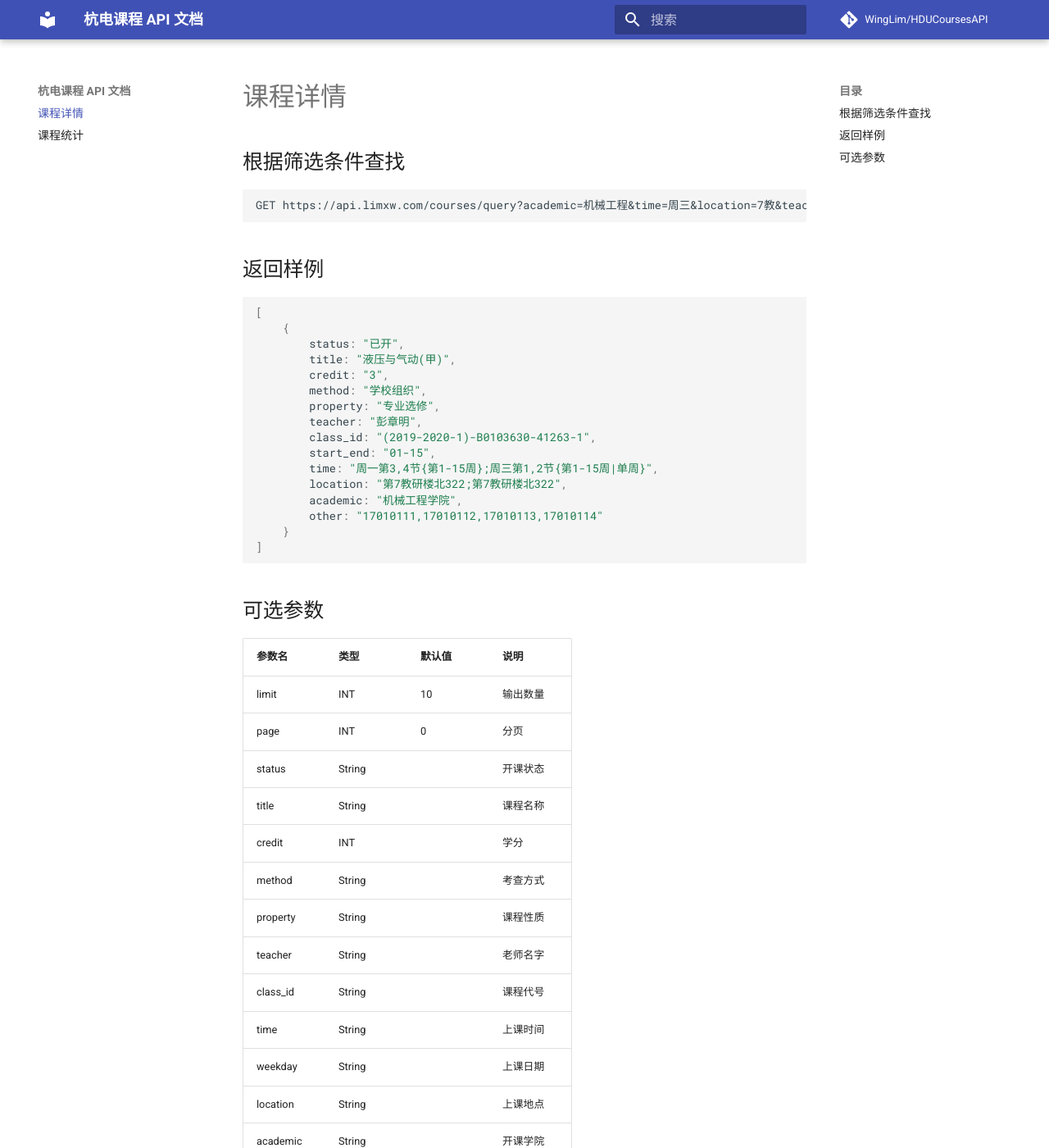
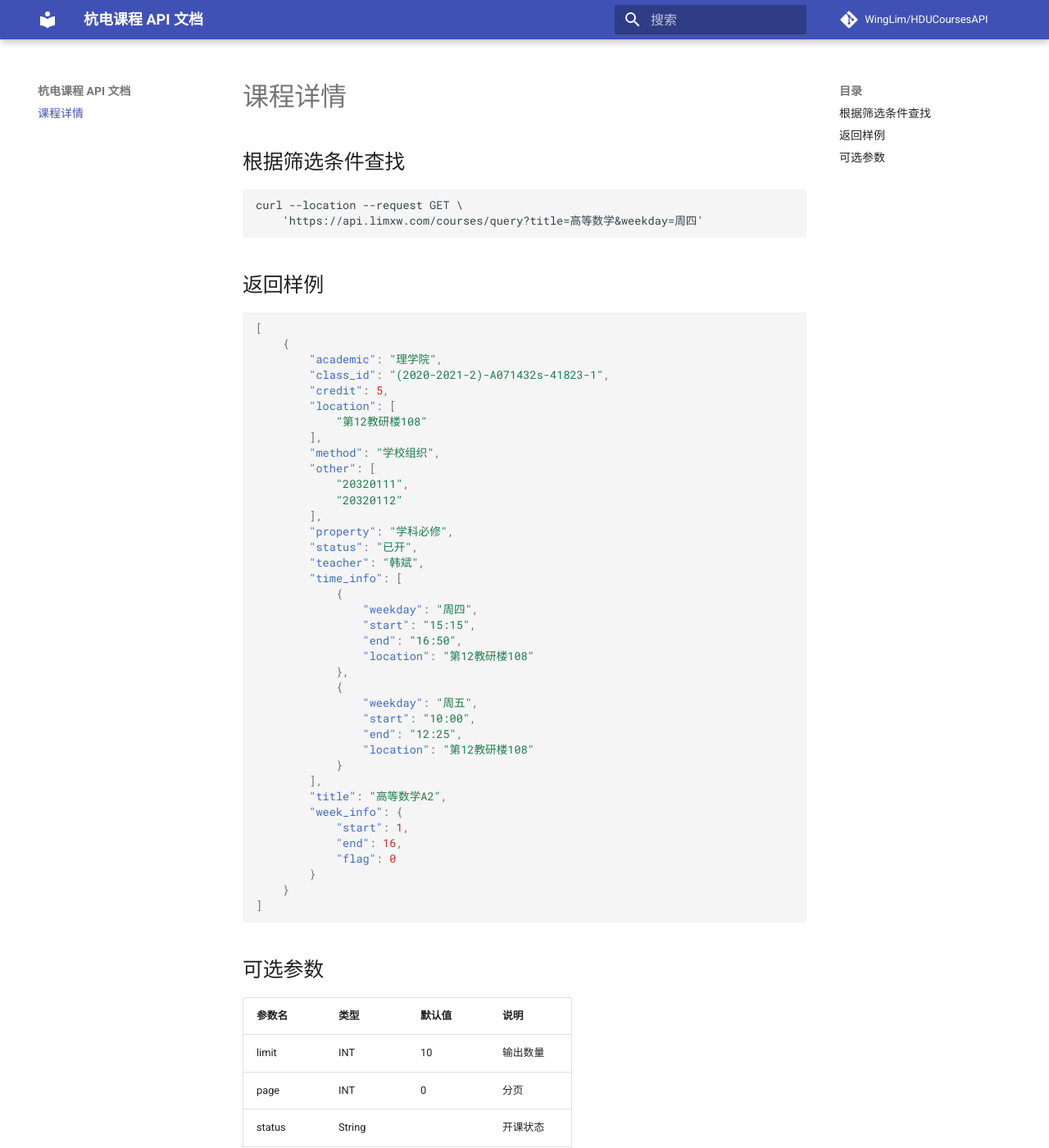
Before and after one commit to WingLim/HDUCoursesAPI, an MkDocs documentation site: the page built from docs/index.md, in a window 1280 px wide and 1400 px high. Shown: the whole window at 82% size. Built offline with MkDocs 1.6.1 and Material for MkDocs 9.7.7, drawn with Linux system fonts in a browser that asks for light colours; comment, search, counter and statistics services are not loaded.

Commit message:
docs: update api doc

````diff
--- a/docs/index.md
+++ b/docs/index.md
@@ -1,6 +1,7 @@
 ## 根据筛选条件查找
 ```url
-GET https://api.limxw.com/courses/query?academic=机械工程&time=周三&location=7教&teacher=彭章明&credit=3
+curl --location --request GET \
+    'https://api.limxw.com/courses/query?title=高等数学&weekday=周四'
 ```
 
 
@@ -8,18 +9,40 @@ GET https://api.limxw.com/courses/query?academic=机械工程&time=周三&locati
 ```json
 [
     {
-        status: "已开",
-        title: "液压与气动(甲)",
-        credit: "3",
-        method: "学校组织",
-        property: "专业选修",
-        teacher: "彭章明",
-        class_id: "(2019-2020-1)-B0103630-41263-1",
-        start_end: "01-15",
-        time: "周一第3,4节{第1-15周};周三第1,2节{第1-15周|单周}",
-        location: "第7教研楼北322;第7教研楼北322",
-        academic: "机械工程学院",
-        other: "17010111,17010112,17010113,17010114"
+        "academic": "理学院",
+        "class_id": "(2020-2021-2)-A071432s-41823-1",
+        "credit": 5,
+        "location": [
+            "第12教研楼108"
+        ],
+        "method": "学校组织",
+        "other": [
+            "20320111",
+            "20320112"
+        ],
+        "property": "学科必修",
+        "status": "已开",
+        "teacher": "韩斌",
+        "time_info": [
+            {
+                "weekday": "周四",
+                "start": "15:15",
+                "end": "16:50",
+                "location": "第12教研楼108"
+            },
+            {
+                "weekday": "周五",
+                "start": "10:00",
+                "end": "12:25",
+                "location": "第12教研楼108"
+            }
+        ],
+        "title": "高等数学A2",
+        "week_info": {
+            "start": 1,
+            "end": 16,
+            "flag": 0
+        }
     }
 ]
 ```
--- a/mkdocs.yml
+++ b/mkdocs.yml
@@ -9,7 +9,6 @@ repo_url: https://github.com/WingLim/HDUCoursesAPI
 
 nav:
     - 课程详情: index.md
-    - 课程统计: count.md
 
 markdown_extensions:
     - codehilite
````
